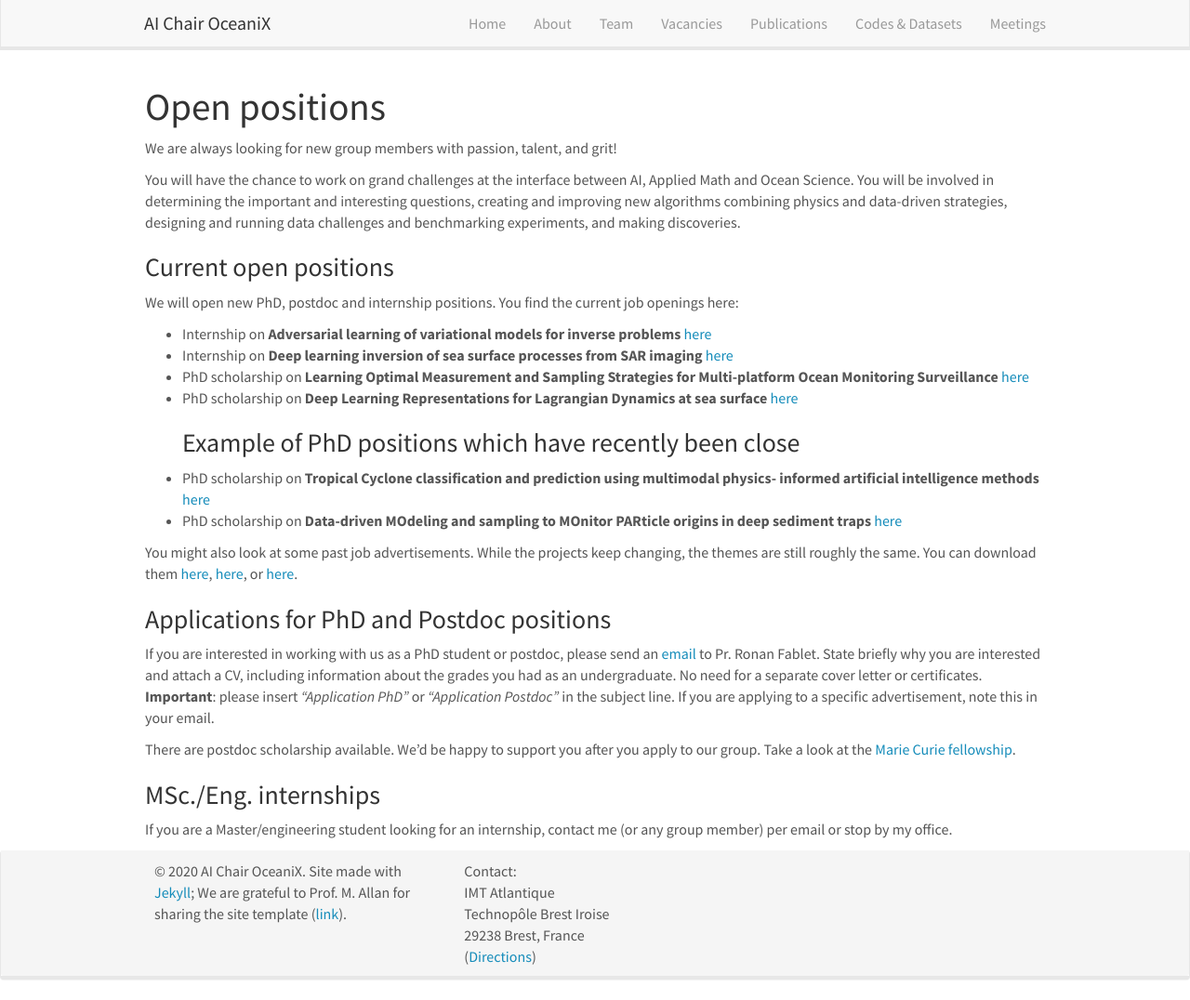
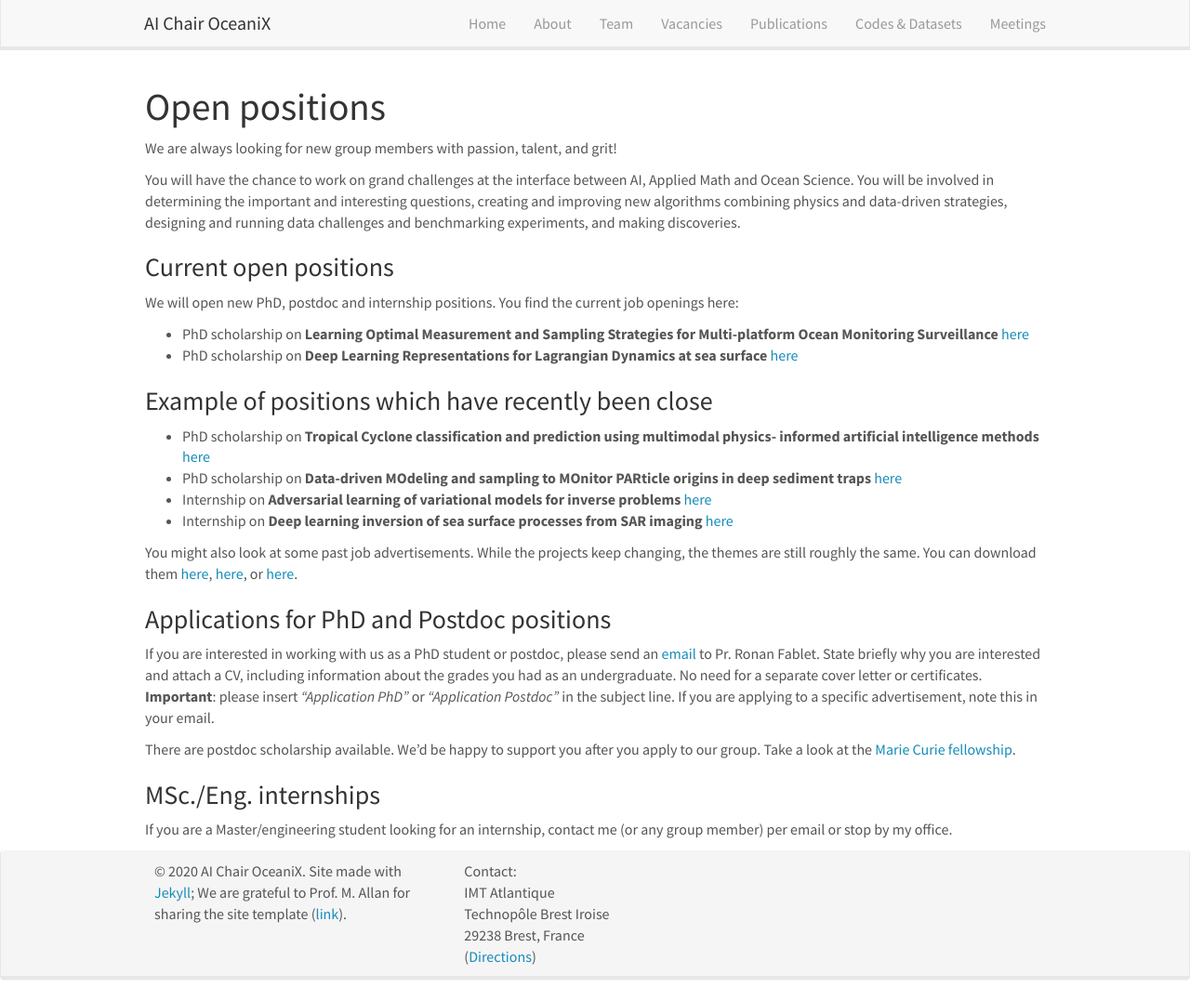
Before and after one commit to CIA-Oceanix/CIA-Oceanix.github.io, a Jekyll site: the page built from _pages/openings.md, in a window 1280 px wide and 1076 px high. Shown: the whole window at 93% size. Built offline with Jekyll 4.4.1, drawn with Linux system fonts in a browser that asks for light colours; nearby versions of some CDN libraries; some of the changed lines change nothing that is shown.

Commit message:
Update openings.md

```diff
--- a/_pages/openings.md
+++ b/_pages/openings.md
@@ -16,8 +16,6 @@ You will have the chance to work on grand challenges at the interface between AI
 
 We will open new PhD, postdoc and internship positions.
 You find the current job openings here:
-- Internship on **Adversarial learning of variational models for inverse problems** [here]({{ site.url }}{{ site.baseurl }}/downloads/internship_GAN_VarNN2021.pdf)
-- Internship on **Deep learning inversion of sea surface processes from SAR imaging** [here]({{ site.url }}{{ site.baseurl }}/downloads/internship_DL_SAR2021.pdf)
 - PhD scholarship on **Learning Optimal Measurement and Sampling Strategies for Multi-platform Ocean Monitoring Surveillance** [here]({{ site.url }}{{ site.baseurl }}/downloads/phd_OceaniX_EnstaBr2021.pdf)
 - PhD scholarship on **Deep Learning Representations for Lagrangian Dynamics at sea surface** [here]({{ site.url }}{{ site.baseurl }}/downloads/phd_OceaniX_MOi2021.pdf)
 <!--
@@ -25,9 +23,12 @@ You find the current job openings here:
 ([Opening 1]({{ site.baseurl }}/downloads/GeneralPostdoc_2019_v01.pdf),
 [Opening 2]({{ site.baseurl }}/downloads/PPMS_PhD_2019_v01.pdf).
 -->
-### Example of PhD positions which have recently been close
+
+### Example of positions which have recently been close
 - PhD scholarship on **Tropical Cyclone classification and prediction using multimodal physics- informed artificial intelligence methods** [here]({{ site.url }}{{ site.baseurl }}/downloads/phd_OceaniX_Ifremer2021.pdf)
 - PhD scholarship on **Data-driven MOdeling and sampling to MOnitor PARticle origins in deep sediment traps** [here]({{ site.url }}{{ site.baseurl }}/downloads/phd_OceaniX_BGC2021.pdf)
+- Internship on **Adversarial learning of variational models for inverse problems** [here]({{ site.url }}{{ site.baseurl }}/downloads/internship_GAN_VarNN2021.pdf)
+- Internship on **Deep learning inversion of sea surface processes from SAR imaging** [here]({{ site.url }}{{ site.baseurl }}/downloads/internship_DL_SAR2021.pdf)
 
 You might also look at some past job advertisements. While the projects keep changing, the themes are still roughly the same. You can download them [here](https://www.madics.fr/event/offre97/), [here](https://www.madics.fr/event/1581927652-9197/), or [here](https://www.madics.fr/event/offre30/?instance_id=1424).
 
```
